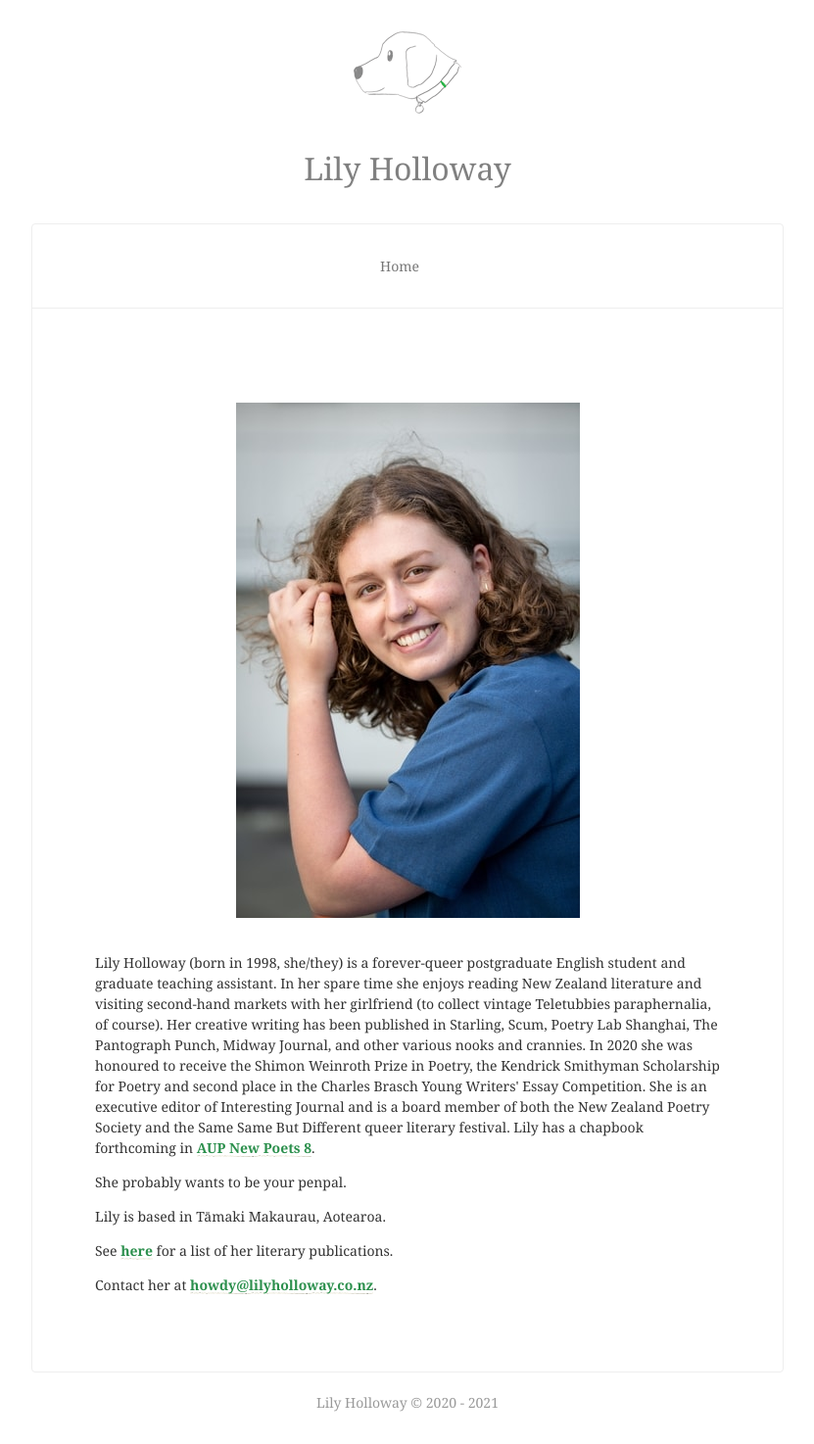
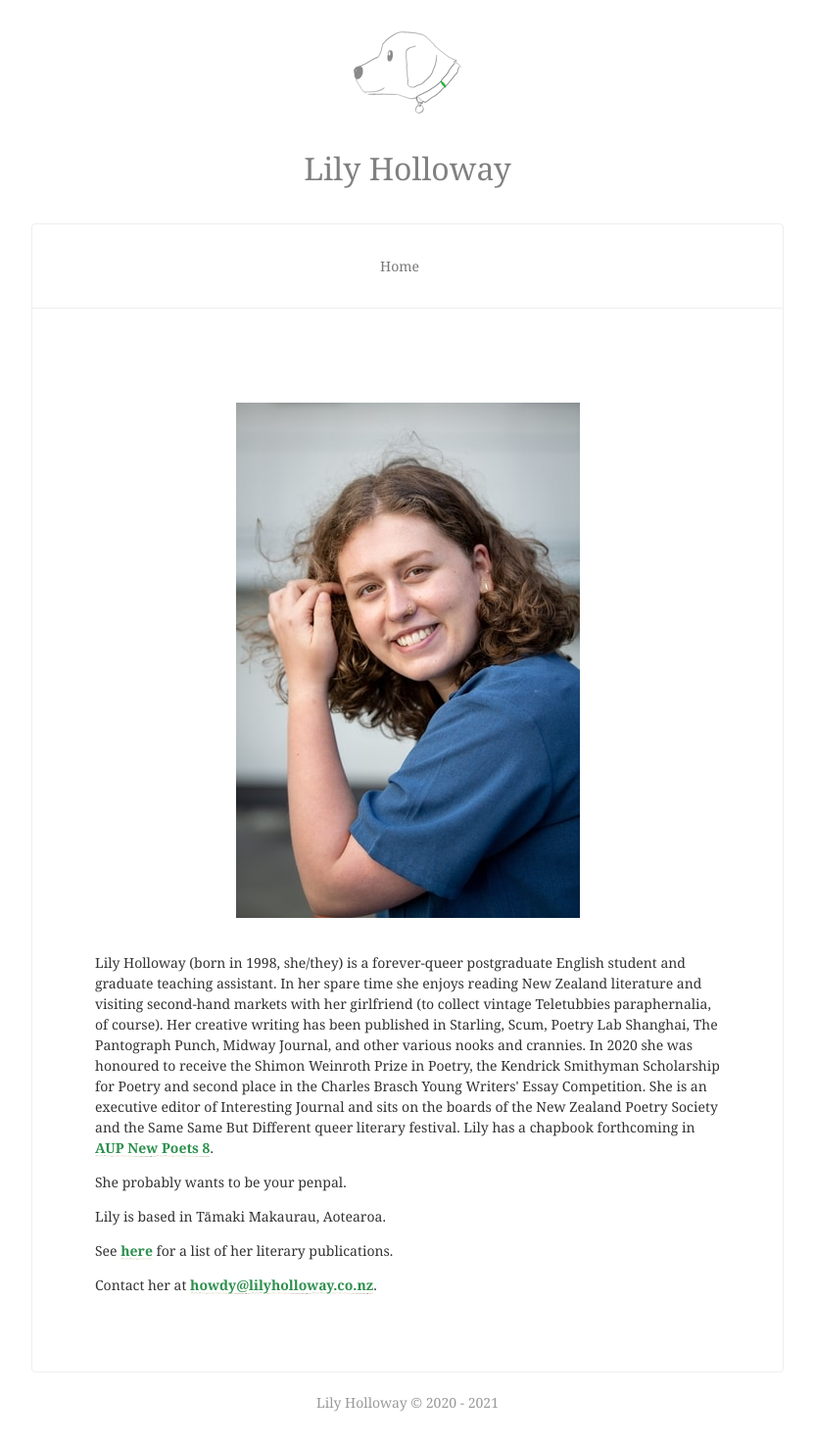
Before and after one commit to lilyholloway/lilyholloway.github.io, a Jekyll site: the page built from index.html, in a window 1280 px wide. Shown: the whole page at 98% size, without its empty margins (224-1055 px from the left). Built offline with Jekyll 4.4.1, drawn with Linux system fonts in a browser that asks for light colours; nearby versions of some CDN libraries.

Commit message:
Update index.html

```diff
--- a/index.html
+++ b/index.html
@@ -2,7 +2,7 @@
 ---
 <img src="{{ site.url }}/images/lilyholloway.jpg" alt="Lily Holloway" class="mt4 db center"/><br>
 
-<p>Lily Holloway (born in 1998, she/they) is a forever-queer postgraduate English student and graduate teaching assistant. In her spare time she enjoys reading New Zealand literature and visiting second-hand markets with her girlfriend (to collect vintage Teletubbies paraphernalia, of course). Her creative writing has been published in Starling, Scum, Poetry Lab Shanghai, The Pantograph Punch, Midway Journal, and other various nooks and crannies. In 2020 she was honoured to receive the Shimon Weinroth Prize in Poetry, the Kendrick Smithyman Scholarship for Poetry and second place in the Charles Brasch Young Writers' Essay Competition. She is an executive editor of Interesting Journal and is a board member of both the New Zealand Poetry Society and the Same Same But Different queer literary festival. Lily has a chapbook forthcoming in <b><a href="{{ site.url }}/books">AUP New Poets 8</a></b>.
+<p>Lily Holloway (born in 1998, she/they) is a forever-queer postgraduate English student and graduate teaching assistant. In her spare time she enjoys reading New Zealand literature and visiting second-hand markets with her girlfriend (to collect vintage Teletubbies paraphernalia, of course). Her creative writing has been published in Starling, Scum, Poetry Lab Shanghai, The Pantograph Punch, Midway Journal, and other various nooks and crannies. In 2020 she was honoured to receive the Shimon Weinroth Prize in Poetry, the Kendrick Smithyman Scholarship for Poetry and second place in the Charles Brasch Young Writers' Essay Competition. She is an executive editor of Interesting Journal and sits on the boards of the New Zealand Poetry Society and the Same Same But Different queer literary festival. Lily has a chapbook forthcoming in <b><a href="{{ site.url }}/books">AUP New Poets 8</a></b>.
 </p>
 <p>She probably wants to be your penpal.
 </p>
```
